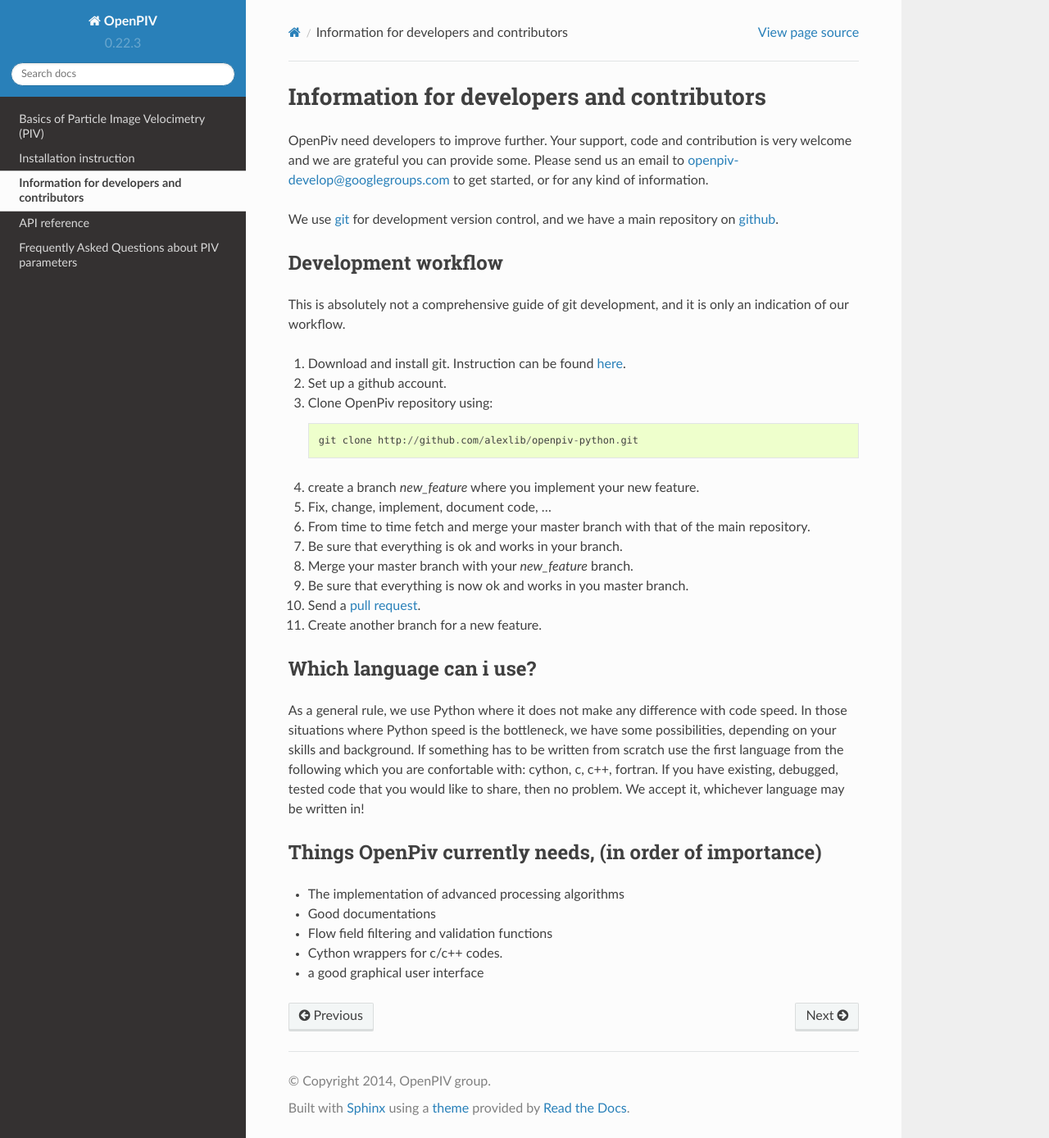
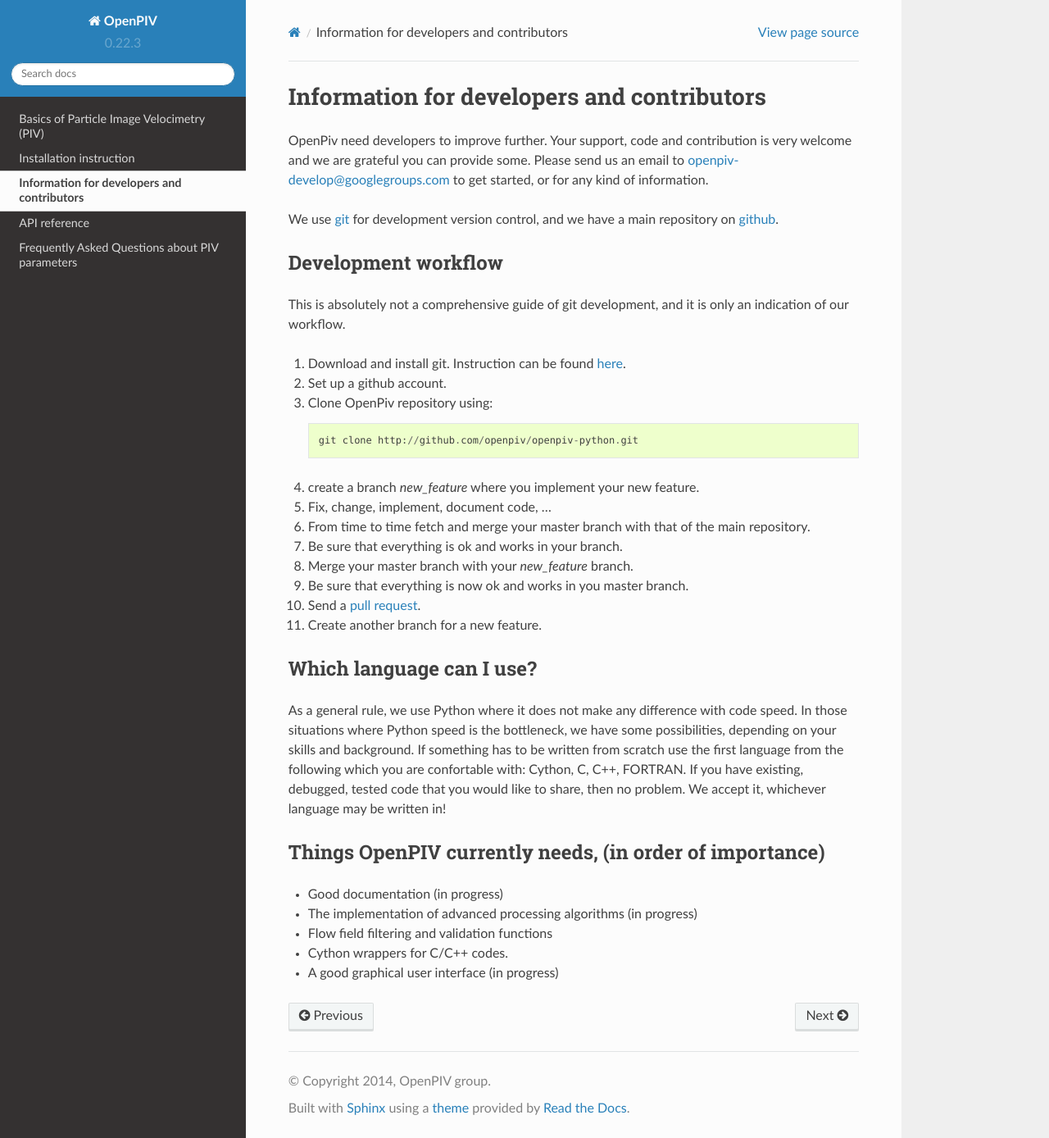
Before and after one commit to OpenPIV/openpiv-python, a Sphinx documentation site: the page built from openpiv/docs/src/developers.rst, in a window 1280 px wide and 1388 px high. Shown: the whole window at 82% size. Built offline with Sphinx 7.4.7 and the Read the Docs theme 2.0.0, drawn with Linux system fonts in a browser that asks for light colours; pages that are not in the unit, such as notebooks, are missing from menus.

Commit message:
Update developers.rst

```diff
--- a/openpiv/docs/src/developers.rst
+++ b/openpiv/docs/src/developers.rst
@@ -16,7 +16,7 @@ This is absolutely not a comprehensive guide of git development, and it is only
 2) Set up a github account.
 3) Clone OpenPiv repository using::
 
-    git clone http://github.com/alexlib/openpiv-python.git
+    git clone http://github.com/openpiv/openpiv-python.git
 
 4) create a branch `new_feature` where you implement your new feature.
 5) Fix, change, implement, document code, ...
@@ -28,17 +28,17 @@ This is absolutely not a comprehensive guide of git development, and it is only
 
 11) Create another branch for a new feature.
 
-Which language can i use?
+Which language can I use?
 -------------------------
 As a general rule, we use Python where it does not make any difference with code speed. In those situations where Python speed is
 the bottleneck, we have some possibilities, depending on your skills and background. If something has to be written from scratch
-use the first language from the following which you are confortable with: cython, c, c++, fortran. If you have existing, debugged, tested code that
+use the first language from the following which you are confortable with: Cython, C, C++, FORTRAN. If you have existing, debugged, tested code that
 you would like to share, then no problem. We accept it, whichever language may be written in!
 
-Things OpenPiv currently needs, (in order of importance)
+Things OpenPIV currently needs, (in order of importance)
 --------------------------------------------------------
-* The implementation of advanced processing algorithms
-* Good documentations
+* Good documentation (in progress)
+* The implementation of advanced processing algorithms (in progress)
 * Flow field filtering and validation functions
-* Cython wrappers for c/c++ codes.
-* a good graphical user interface
+* Cython wrappers for C/C++ codes.
+* A good graphical user interface (in progress)
```
